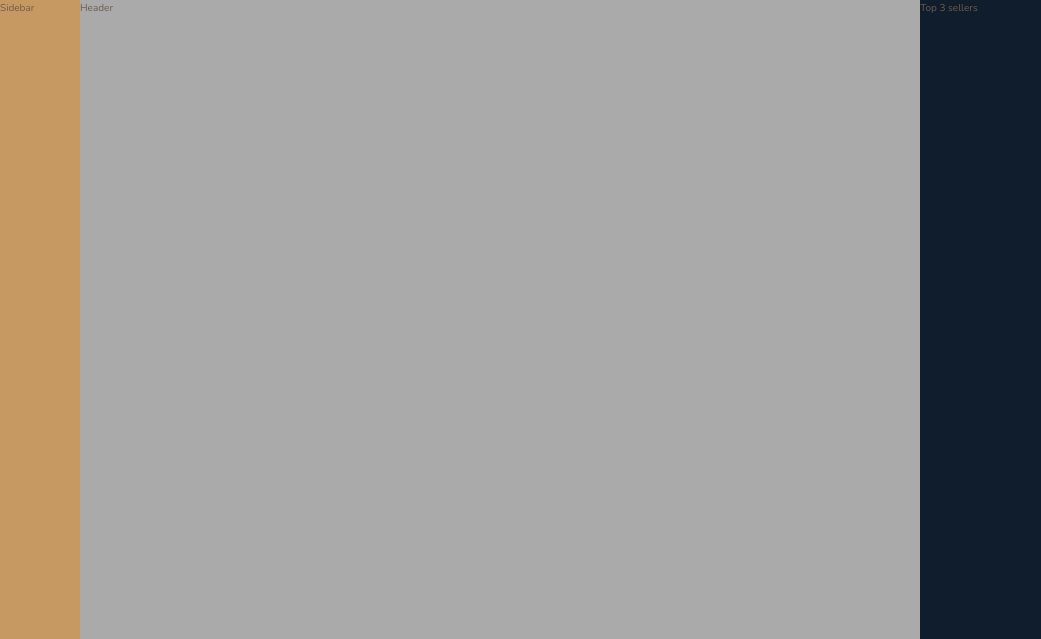
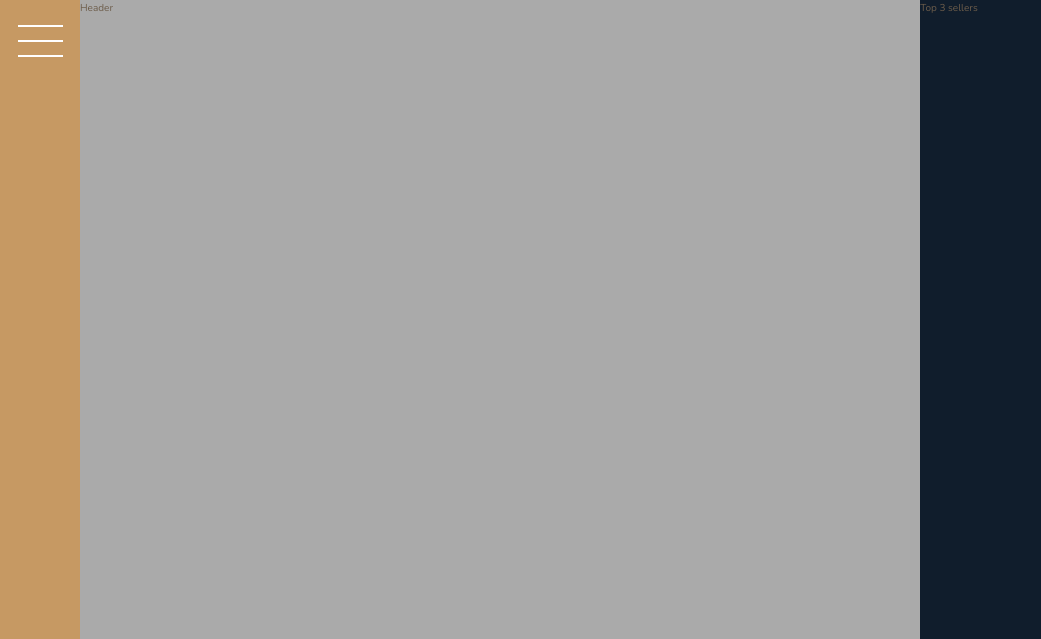
Before and after one commit to ermyas7/bet, a PHP site: page / in a window 1280 px wide. Shown: the top 639 px of the page, without its empty margins (0-1041 px from the left). Run offline with PHP 8.4, Linux system fonts and the light colour scheme.

Commit message:
Add sidebar button

```diff
--- a/css/style.css
+++ b/css/style.css
@@ -74,7 +74,29 @@ body {
 .sidebar {
   background-color: #c69963;
   grid-column: sidebar-start/sidebar-end;
-  grid-row: 1/-1; }
+  grid-row: 1/-1;
+  display: flex;
+  justify-content: center; }
+
+.nav-btn {
+  margin-top: 4rem;
+  border: none;
+  border-radius: 0;
+  height: 2px;
+  width: 4.5rem;
+  background-color: #fff;
+  display: block;
+  cursor: pointer; }
+  .nav-btn::before, .nav-btn::after {
+    content: '';
+    display: block;
+    height: 2px;
+    width: 4.5rem;
+    background-color: #fff; }
+  .nav-btn::before {
+    transform: translateY(-1.5rem); }
+  .nav-btn::after {
+    transform: translateY(1.3rem); }
 
 .header {
   background-color: #aaa;
--- a/index.html
+++ b/index.html
@@ -13,7 +13,8 @@
     </head>
     <body class="container">
         <div class="sidebar">
-            Sidebar
+            <button class="nav-btn">
+            </button>
         </div>
 
         <header class="header">
--- a/sass/_sidebar.scss
+++ b/sass/_sidebar.scss
@@ -2,4 +2,34 @@
     background-color: $color-primary;
     grid-column: sidebar-start/sidebar-end;
     grid-row: 1/-1;
+    display: flex;
+    justify-content: center;
 }
+
+.nav-btn{
+    margin-top: 4rem;
+    border: none;
+    border-radius: 0;
+    height: 2px;
+    width: 4.5rem;
+    background-color: #fff;
+    display: block;
+    cursor: pointer;
+
+    &::before,
+    &::after{
+        content: '';
+        display: block;
+        height: 2px;
+        width: 4.5rem;
+        background-color: #fff;
+    }
+
+    &::before{
+        transform: translateY(-1.5rem);
+    }
+
+    &::after{
+        transform: translateY(1.3rem);
+    }
+}
```
